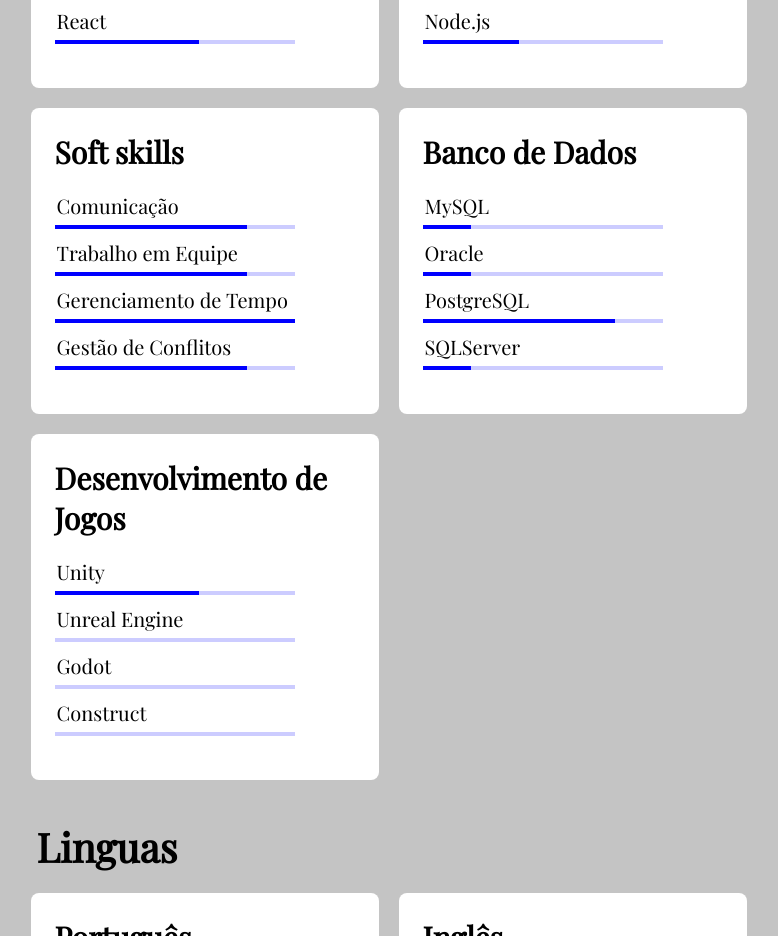
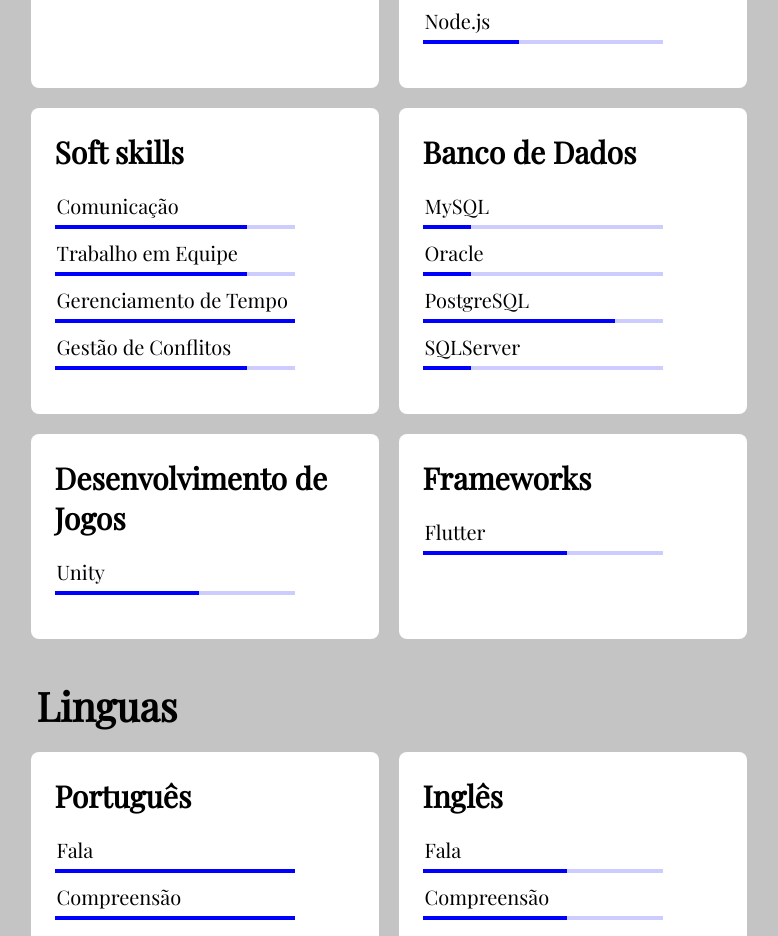
Before and after one commit to EvaristoGabriel/Portifolio, a plain HTML site: page index.html in a window 1280 px wide. Shown: the part 458-1394 px from the top of the page, 226-1004 px from the left. Drawn offline with nearby package versions, Linux system fonts and the light colour scheme.

Commit message:
adicionando flutter

```diff
--- a/index.html
+++ b/index.html
@@ -32,7 +32,7 @@
                         <img src="img/caed.png">
                         <div class="conteudo">
                             <h3><b>Fundação CAEd</b></h3>
-                            <p class="periodo t60">8/2024 - Agora</p>
+                            <p class="periodo t60">10/2024 - Agora</p>
                         </div>
                     </li>
                     <li>
@@ -193,16 +193,6 @@
                                 <div class="barra in"></div>
                             </div>
                         </li>
-                        <li>
-                            <p>React</p>
-                            <div class="progresso">
-                                <div class="barra"></div>
-                                <div class="barra"></div>
-                                <div class="barra"></div>
-                                <div class="barra in"></div>
-                                <div class="barra in"></div>
-                            </div>
-                        </li>
                     </ul>
                 </div>
                 <div class="hab">
@@ -353,32 +343,17 @@
                                 <div class="barra in"></div>
                             </div>
                         </li>
+                    </ul>
+                </div>
+                <div class="hab">
+                    <h3>Frameworks</h3>
+                    <ul>
                         <li>
-                            <p>Unreal Engine</p>
+                            <p>Flutter</p>
                             <div class="progresso">
-                                <div class="barra in"></div>
-                                <div class="barra in"></div>
-                                <div class="barra in"></div>
-                                <div class="barra in"></div>
-                                <div class="barra in"></div>
-                            </div>
-                        </li>
-                        <li>
-                            <p>Godot</p>
-                            <div class="progresso">
-                                <div class="barra in"></div>
-                                <div class="barra in"></div>
-                                <div class="barra in"></div>
-                                <div class="barra in"></div>
-                                <div class="barra in"></div>
-                            </div>
-                        </li>
-                        <li>
-                            <p>Construct</p>
-                            <div class="progresso">
-                                <div class="barra in"></div>
-                                <div class="barra in"></div>
-                                <div class="barra in"></div>
+                                <div class="barra"></div>
+                                <div class="barra"></div>
+                                <div class="barra"></div>
                                 <div class="barra in"></div>
                                 <div class="barra in"></div>
                             </div>
```
